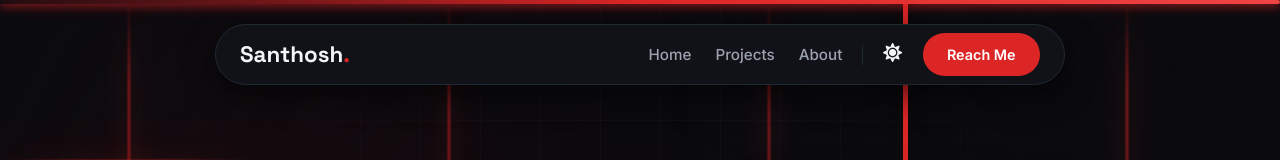
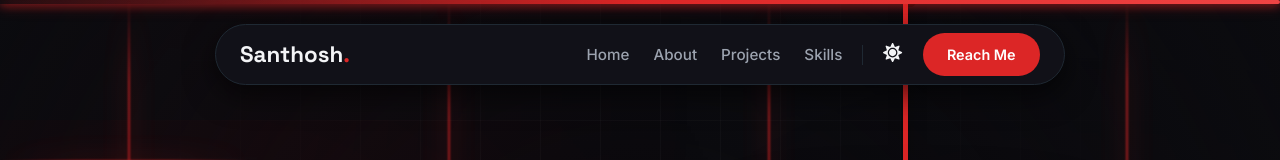
Before and after one commit to Santhosh-Kumar-2004/santhosh.dev-portfolio-site, a React (Vite) app: page / in a window 1280 px wide. Shown: the top 160 px of the page. Built offline with nearby package versions, Linux system fonts and the light colour scheme.

Commit message:
Updating the navbar

```diff
--- a/src/components/Navbar.jsx
+++ b/src/components/Navbar.jsx
@@ -42,6 +42,17 @@ export default function Navbar() {
             </Link>
 
             <Link
+              to="about"
+              smooth
+              offset={-80}
+              className="nav-link"
+              activeClass="active"
+              onClick={closeMenu}
+            >
+              About
+            </Link>
+
+            <Link
               to="projects"
               smooth
               offset={-80}
@@ -53,15 +64,16 @@ export default function Navbar() {
             </Link>
 
             <Link
-              to="about"
+              to="skills"
               smooth
               offset={-80}
               className="nav-link"
               activeClass="active"
               onClick={closeMenu}
             >
-              About
+              Skills
             </Link>
+
           </div>
 
           <div className="v-divider" />
```
